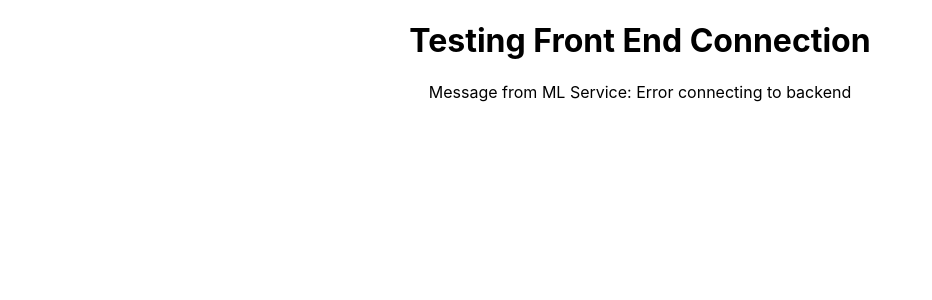
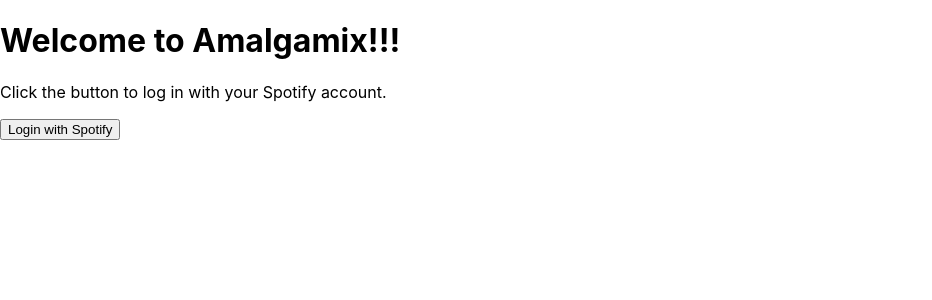
Before and after one commit to Jonathan7200/AmalgaMix, a React (Create React App) app in the folder frontend/: page / in a window 1280 px wide. Shown: the top 300 px of the page, without its empty margins (0-932 px from the left). Built offline with nearby package versions, Linux system fonts and the light colour scheme; no server answers.

Commit message:
frontend App

```diff
--- a/frontend/src/App.js
+++ b/frontend/src/App.js
@@ -1,20 +1,43 @@
-//import logo from './logo.svg';
+import React, { useState } from 'react';
+import { BrowserRouter as Router, Routes, Route } from 'react-router-dom';
+import Login from './components/Login';
+import Callback from './components/Callback';
+import PlaylistInput from './components/PlaylistInput';
 
-import './App.css';
-//import Login from './Login'; // Import the Login component
-import TestConnection from './components/TestConnection';
+const App = () => {
+  console.log("app loaded") //testing console log if app loads properly
+  const [accessToken, setAccessToken] = useState(null); //sets token to null
 
 
-function App() {
+  //routes to callback which gets access token
   return (
-    <div className="App">
+    <Router>
+      <Routes>
+        <Route path="/" element={<Login />} />
+        <Route
+          path="/callback"
+          element={<Callback setAccessToken={setAccessToken} />}
+        />
 
-      <div>
-        {/* <Login /> */}
-        <TestConnection />
-      </div>
-    </div>
+
+
+        <Route
+          path="/app"
+          element={
+            accessToken ? (
+              <>
+                {console.log('Access Token in App:', accessToken)} {/* making sure this works check console log */}
+                <PlaylistInput accessToken={accessToken} />
+              </>
+            ) : (
+              <Login />
+            )
+          }
+        />
+
+      </Routes>
+    </Router>
   );
-}
+};
 
 export default App;
```
